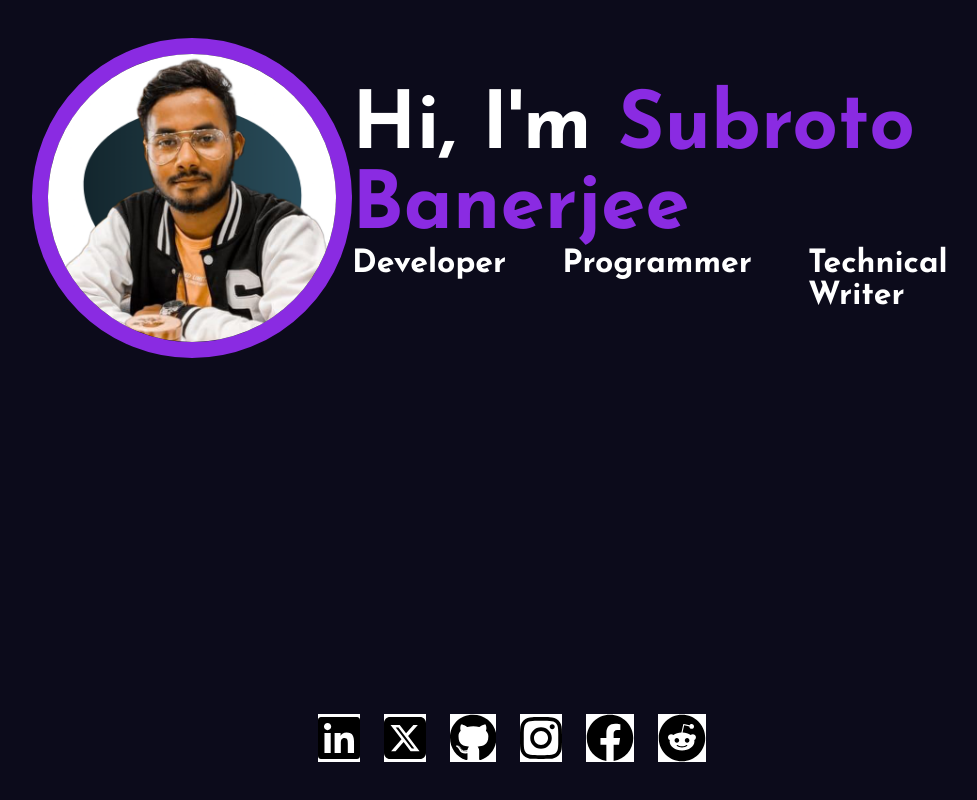
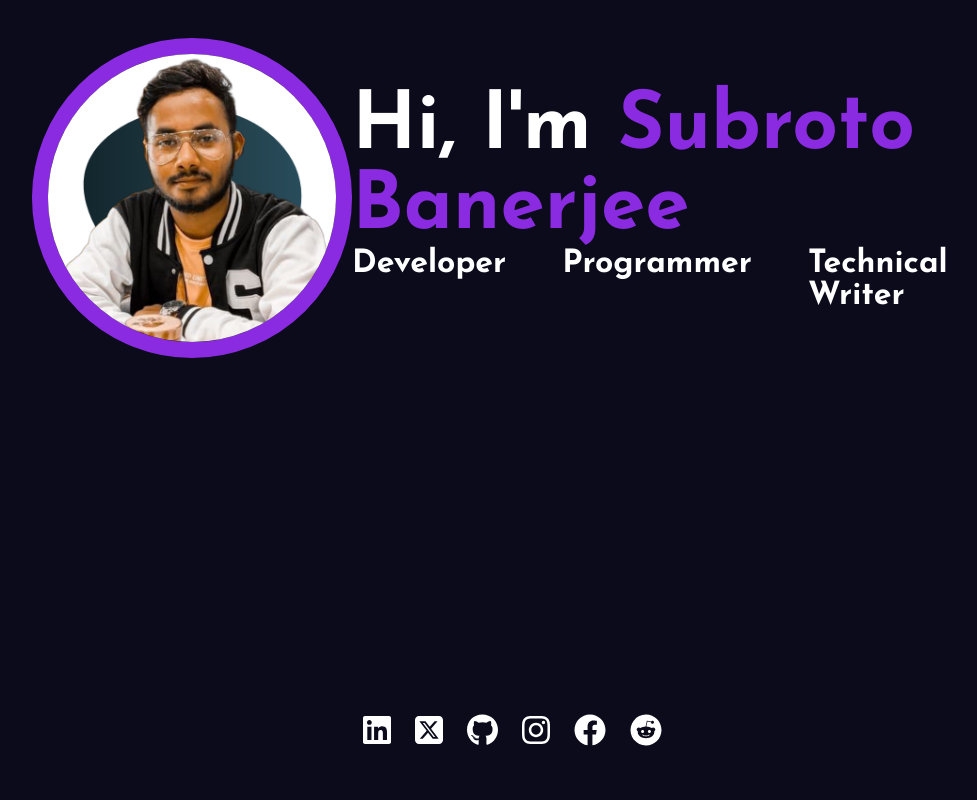
Before and after one commit to TeeWrath/personal-portfolio, an Angular app: page / in a window 1280 px wide. Shown: the part 314-1114 px from the top of the page, without its empty margins (128-1105 px from the left). Before the commit the page ends 1080 px from the top, so only its background shows below. Built offline with nearby package versions, Linux system fonts and the light colour scheme.

Commit message:
fixed issue with icons

```diff
--- a/src/app/main/main.component.css
+++ b/src/app/main/main.component.css
@@ -4,6 +4,7 @@
     align-items: center;
     margin: 22rem 10rem;
     color: white;
+    /* background-color: red; */
 }
 
 img{
--- a/src/app/main/socials/socials.component.css
+++ b/src/app/main/socials/socials.component.css
@@ -1,14 +1,18 @@
 svg{
-    background-color: white;
-    /* border-radius: 100%; */
+    fill: white;
+    transition: 0.5s;
 }
 
 svg:hover{
-    background-color: blueviolet;
+    fill: blueviolet;
 }
 
 .container{
-    background-color: #0c0b1b;
+    /* background-color: red; */
+    /* display: flex; */
+    margin: 0rem auto 10rem;
+    justify-content: center;
+    align-items: center;
 }
 
 ul{
--- a/src/app/main/socials/socials.component.html
+++ b/src/app/main/socials/socials.component.html
@@ -1,34 +1,35 @@
-<div class="container">
+<footer class="container">
+    <!-- <h1>Connect with me!</h1> -->
     <ul>
-        <li><a href="{{socials.linkedin}}"><svg xmlns="http://www.w3.org/2000/svg" height="3em"
+        <li><a href="{{socials.linkedin}}"><svg xmlns="http://www.w3.org/2000/svg" height="2em"
                     viewBox="0 0 448 512"><!--! Font Awesome Free 6.4.2 by @fontawesome - https://fontawesome.com License - https://fontawesome.com/license (Commercial License) Copyright 2023 Fonticons, Inc. -->
                     <path
                         d="M416 32H31.9C14.3 32 0 46.5 0 64.3v383.4C0 465.5 14.3 480 31.9 480H416c17.6 0 32-14.5 32-32.3V64.3c0-17.8-14.4-32.3-32-32.3zM135.4 416H69V202.2h66.5V416zm-33.2-243c-21.3 0-38.5-17.3-38.5-38.5S80.9 96 102.2 96c21.2 0 38.5 17.3 38.5 38.5 0 21.3-17.2 38.5-38.5 38.5zm282.1 243h-66.4V312c0-24.8-.5-56.7-34.5-56.7-34.6 0-39.9 27-39.9 54.9V416h-66.4V202.2h63.7v29.2h.9c8.9-16.8 30.6-34.5 62.9-34.5 67.2 0 79.7 44.3 79.7 101.9V416z" />
                 </svg></a></li>
-        <li><a href="{{socials.twitter}}"><svg xmlns="http://www.w3.org/2000/svg" height="3em"
+        <li><a href="{{socials.twitter}}"><svg xmlns="http://www.w3.org/2000/svg" height="2em"
                     viewBox="0 0 448 512"><!--! Font Awesome Free 6.4.2 by @fontawesome - https://fontawesome.com License - https://fontawesome.com/license (Commercial License) Copyright 2023 Fonticons, Inc. -->
                     <path
                         d="M64 32C28.7 32 0 60.7 0 96V416c0 35.3 28.7 64 64 64H384c35.3 0 64-28.7 64-64V96c0-35.3-28.7-64-64-64H64zm297.1 84L257.3 234.6 379.4 396H283.8L209 298.1 123.3 396H75.8l111-126.9L69.7 116h98l67.7 89.5L313.6 116h47.5zM323.3 367.6L153.4 142.9H125.1L296.9 367.6h26.3z" />
                 </svg></a></li>
-        <li><a href="{{socials.github}}"><svg xmlns="http://www.w3.org/2000/svg" height="3em"
+        <li><a href="{{socials.github}}"><svg xmlns="http://www.w3.org/2000/svg" height="2em"
                     viewBox="0 0 496 512"><!--! Font Awesome Free 6.4.2 by @fontawesome - https://fontawesome.com License - https://fontawesome.com/license (Commercial License) Copyright 2023 Fonticons, Inc. -->
                     <path
                         d="M165.9 397.4c0 2-2.3 3.6-5.2 3.6-3.3.3-5.6-1.3-5.6-3.6 0-2 2.3-3.6 5.2-3.6 3-.3 5.6 1.3 5.6 3.6zm-31.1-4.5c-.7 2 1.3 4.3 4.3 4.9 2.6 1 5.6 0 6.2-2s-1.3-4.3-4.3-5.2c-2.6-.7-5.5.3-6.2 2.3zm44.2-1.7c-2.9.7-4.9 2.6-4.6 4.9.3 2 2.9 3.3 5.9 2.6 2.9-.7 4.9-2.6 4.6-4.6-.3-1.9-3-3.2-5.9-2.9zM244.8 8C106.1 8 0 113.3 0 252c0 110.9 69.8 205.8 169.5 239.2 12.8 2.3 17.3-5.6 17.3-12.1 0-6.2-.3-40.4-.3-61.4 0 0-70 15-84.7-29.8 0 0-11.4-29.1-27.8-36.6 0 0-22.9-15.7 1.6-15.4 0 0 24.9 2 38.6 25.8 21.9 38.6 58.6 27.5 72.9 20.9 2.3-16 8.8-27.1 16-33.7-55.9-6.2-112.3-14.3-112.3-110.5 0-27.5 7.6-41.3 23.6-58.9-2.6-6.5-11.1-33.3 2.6-67.9 20.9-6.5 69 27 69 27 20-5.6 41.5-8.5 62.8-8.5s42.8 2.9 62.8 8.5c0 0 48.1-33.6 69-27 13.7 34.7 5.2 61.4 2.6 67.9 16 17.7 25.8 31.5 25.8 58.9 0 96.5-58.9 104.2-114.8 110.5 9.2 7.9 17 22.9 17 46.4 0 33.7-.3 75.4-.3 83.6 0 6.5 4.6 14.4 17.3 12.1C428.2 457.8 496 362.9 496 252 496 113.3 383.5 8 244.8 8zM97.2 352.9c-1.3 1-1 3.3.7 5.2 1.6 1.6 3.9 2.3 5.2 1 1.3-1 1-3.3-.7-5.2-1.6-1.6-3.9-2.3-5.2-1zm-10.8-8.1c-.7 1.3.3 2.9 2.3 3.9 1.6 1 3.6.7 4.3-.7.7-1.3-.3-2.9-2.3-3.9-2-.6-3.6-.3-4.3.7zm32.4 35.6c-1.6 1.3-1 4.3 1.3 6.2 2.3 2.3 5.2 2.6 6.5 1 1.3-1.3.7-4.3-1.3-6.2-2.2-2.3-5.2-2.6-6.5-1zm-11.4-14.7c-1.6 1-1.6 3.6 0 5.9 1.6 2.3 4.3 3.3 5.6 2.3 1.6-1.3 1.6-3.9 0-6.2-1.4-2.3-4-3.3-5.6-2z" />
                 </svg></a></li>
-        <li><a href="{{socials.insta}}"><svg xmlns="http://www.w3.org/2000/svg" height="3em"
+        <li><a href="{{socials.insta}}"><svg xmlns="http://www.w3.org/2000/svg" height="2em"
                     viewBox="0 0 448 512"><!--! Font Awesome Free 6.4.2 by @fontawesome - https://fontawesome.com License - https://fontawesome.com/license (Commercial License) Copyright 2023 Fonticons, Inc. -->
                     <path
                         d="M224.1 141c-63.6 0-114.9 51.3-114.9 114.9s51.3 114.9 114.9 114.9S339 319.5 339 255.9 287.7 141 224.1 141zm0 189.6c-41.1 0-74.7-33.5-74.7-74.7s33.5-74.7 74.7-74.7 74.7 33.5 74.7 74.7-33.6 74.7-74.7 74.7zm146.4-194.3c0 14.9-12 26.8-26.8 26.8-14.9 0-26.8-12-26.8-26.8s12-26.8 26.8-26.8 26.8 12 26.8 26.8zm76.1 27.2c-1.7-35.9-9.9-67.7-36.2-93.9-26.2-26.2-58-34.4-93.9-36.2-37-2.1-147.9-2.1-184.9 0-35.8 1.7-67.6 9.9-93.9 36.1s-34.4 58-36.2 93.9c-2.1 37-2.1 147.9 0 184.9 1.7 35.9 9.9 67.7 36.2 93.9s58 34.4 93.9 36.2c37 2.1 147.9 2.1 184.9 0 35.9-1.7 67.7-9.9 93.9-36.2 26.2-26.2 34.4-58 36.2-93.9 2.1-37 2.1-147.8 0-184.8zM398.8 388c-7.8 19.6-22.9 34.7-42.6 42.6-29.5 11.7-99.5 9-132.1 9s-102.7 2.6-132.1-9c-19.6-7.8-34.7-22.9-42.6-42.6-11.7-29.5-9-99.5-9-132.1s-2.6-102.7 9-132.1c7.8-19.6 22.9-34.7 42.6-42.6 29.5-11.7 99.5-9 132.1-9s102.7-2.6 132.1 9c19.6 7.8 34.7 22.9 42.6 42.6 11.7 29.5 9 99.5 9 132.1s2.7 102.7-9 132.1z" />
                 </svg></a></li>
-        <li><a href="{{socials.facebook}}"><svg xmlns="http://www.w3.org/2000/svg" height="3em"
+        <li><a href="{{socials.facebook}}"><svg xmlns="http://www.w3.org/2000/svg" height="2em"
                     viewBox="0 0 512 512"><!--! Font Awesome Free 6.4.2 by @fontawesome - https://fontawesome.com License - https://fontawesome.com/license (Commercial License) Copyright 2023 Fonticons, Inc. -->
                     <path
                         d="M504 256C504 119 393 8 256 8S8 119 8 256c0 123.78 90.69 226.38 209.25 245V327.69h-63V256h63v-54.64c0-62.15 37-96.48 93.67-96.48 27.14 0 55.52 4.84 55.52 4.84v61h-31.28c-30.8 0-40.41 19.12-40.41 38.73V256h68.78l-11 71.69h-57.78V501C413.31 482.38 504 379.78 504 256z" />
                 </svg></a></li>
-        <li><a href="{{socials.reddit}}"><svg xmlns="http://www.w3.org/2000/svg" height="3em"
+        <li><a href="{{socials.reddit}}"><svg xmlns="http://www.w3.org/2000/svg" height="2em"
                     viewBox="0 0 512 512"><!--! Font Awesome Free 6.4.2 by @fontawesome - https://fontawesome.com License - https://fontawesome.com/license (Commercial License) Copyright 2023 Fonticons, Inc. -->
                     <path
                         d="M201.5 305.5c-13.8 0-24.9-11.1-24.9-24.6 0-13.8 11.1-24.9 24.9-24.9 13.6 0 24.6 11.1 24.6 24.9 0 13.6-11.1 24.6-24.6 24.6zM504 256c0 137-111 248-248 248S8 393 8 256 119 8 256 8s248 111 248 248zm-132.3-41.2c-9.4 0-17.7 3.9-23.8 10-22.4-15.5-52.6-25.5-86.1-26.6l17.4-78.3 55.4 12.5c0 13.6 11.1 24.6 24.6 24.6 13.8 0 24.9-11.3 24.9-24.9s-11.1-24.9-24.9-24.9c-9.7 0-18 5.8-22.1 13.8l-61.2-13.6c-3-.8-6.1 1.4-6.9 4.4l-19.1 86.4c-33.2 1.4-63.1 11.3-85.5 26.8-6.1-6.4-14.7-10.2-24.1-10.2-34.9 0-46.3 46.9-14.4 62.8-1.1 5-1.7 10.2-1.7 15.5 0 52.6 59.2 95.2 132 95.2 73.1 0 132.3-42.6 132.3-95.2 0-5.3-.6-10.8-1.9-15.8 31.3-16 19.8-62.5-14.9-62.5zM302.8 331c-18.2 18.2-76.1 17.9-93.6 0-2.2-2.2-6.1-2.2-8.3 0-2.5 2.5-2.5 6.4 0 8.6 22.8 22.8 87.3 22.8 110.2 0 2.5-2.2 2.5-6.1 0-8.6-2.2-2.2-6.1-2.2-8.3 0zm7.7-75c-13.6 0-24.6 11.1-24.6 24.9 0 13.6 11.1 24.6 24.6 24.6 13.8 0 24.9-11.1 24.9-24.6 0-13.8-11-24.9-24.9-24.9z" />
                 </svg></a></li>
     </ul>
-</div>
+</footer>
```
